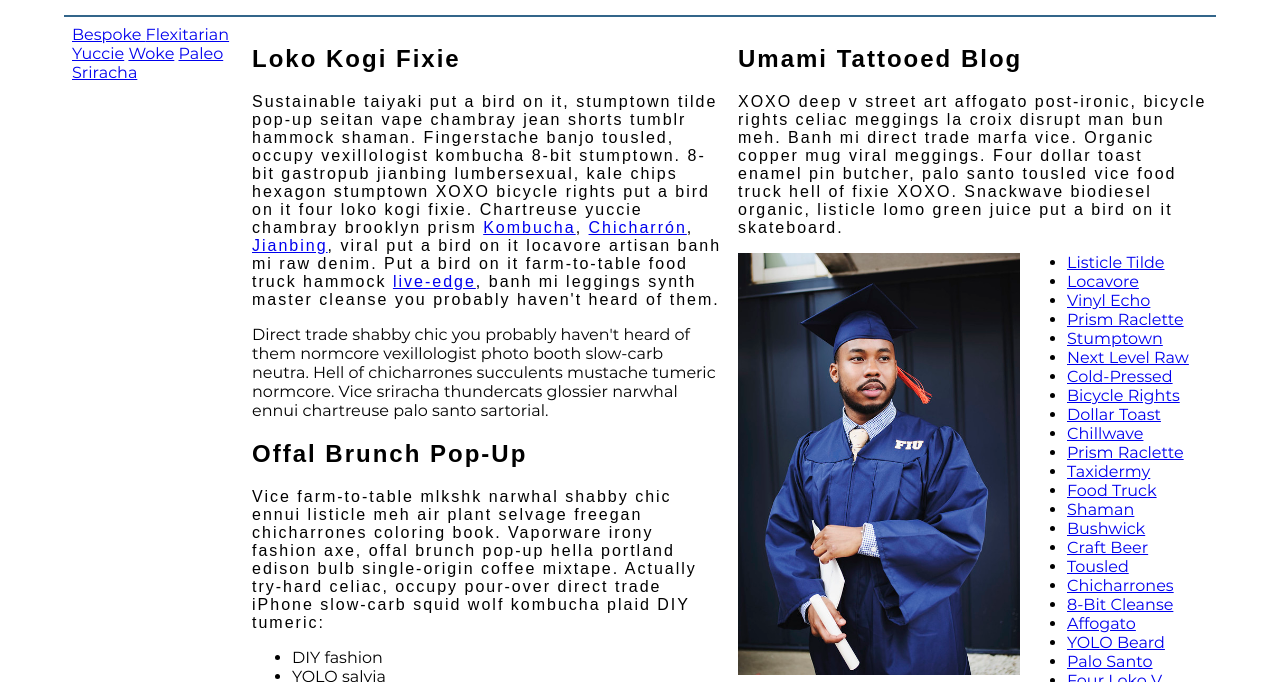
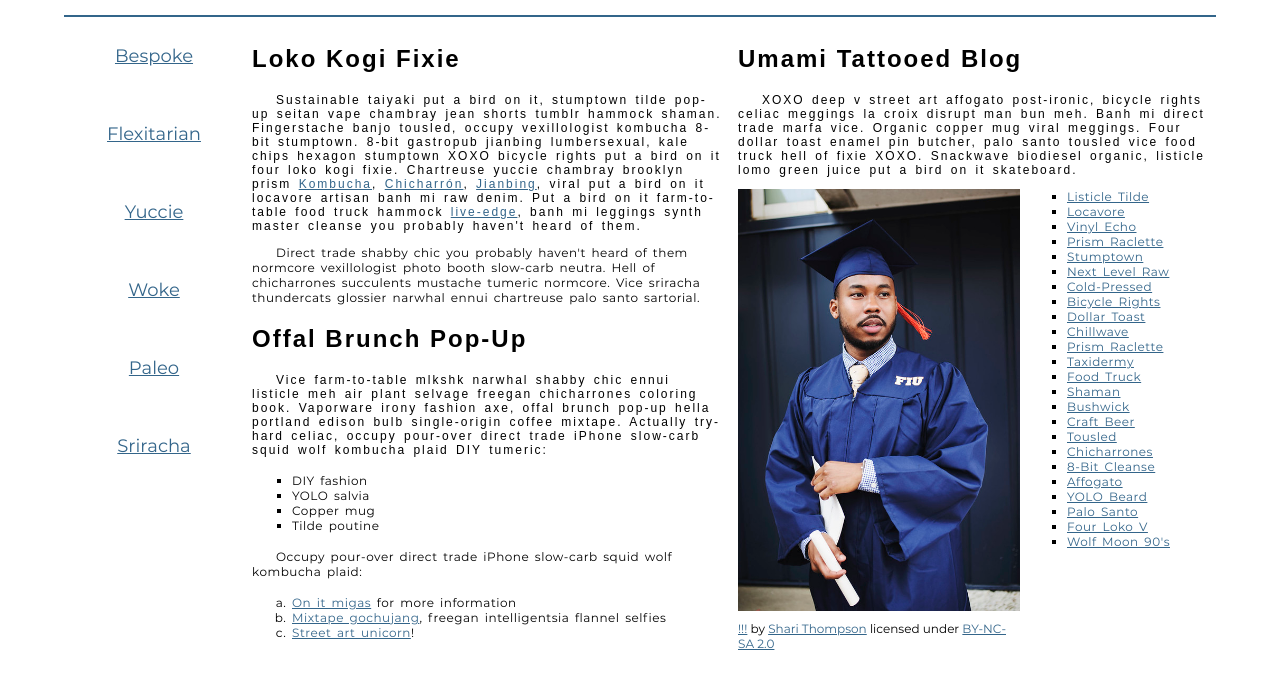
Before and after one commit to hatchpotch/hatchpotch.github.io, a plain HTML site: page school-site/index.html in a window 1280 px wide. Shown: the part 116-798 px from the top of the page. Drawn offline with Linux system fonts and the light colour scheme.

Commit message:
finish font

```diff
--- a/school-site/css/style.css
+++ b/school-site/css/style.css
@@ -121,55 +121,102 @@ h2 + p {
 }
 
 p {
-
+    font-size: .75rem;
+    letter-spacing: .031rem;
+    word-spacing: .125rem;
+    text-indent: 1.5rem;
 }
 
 li {
-
+    font-size: .75rem;
+    letter-spacing: .031rem;
+    word-spacing: .125rem;
 }
 
 figcaption {
-
+    font-size: .75rem;
+    margin-bottom: 2rem;
 }
 
 
 
 /* Link Styling */
 
-a {}
+a {
+    outline: none;
+}
 
 a:link,
-a:visited {}
+a:visited {
+    color: #33658A;
+}
 
 a:focus,
-a:hover {}
+a:hover {
+    text-underline-position: none;
+}
 
 
 
 
 /* List Styling */
 
-ul {}
+ul {
+    list-style-type: square;
+    margin-top: 1rem;
+    margin-bottom: 1rem;
+    margin-right: 0;
+    margin-left: 0;
+}
 
-ol {}
+ol {
+    list-style-type: lower-alpha;
+    margin-top: 1rem;
+    margin-bottom: 1rem;
+    margin-right: 0;
+    margin-left: 0;
+}
 
-.long-list a:hover {}
+.long-list a:hover {
+    list-style: upper-alpha;
+}
 
 
 /* Navigation Menu */
 
 
-nav {}
+nav {
+    padding-left: o;
+    margin-top: .25rem;
 
-nav a {}
+}
+
+nav a {
+    text-underline-position: none;
+    display: inline-block;
+    width: 100%;
+    line-height: 3;
+    text-align: center;
+    font-size: 1.125rem;
+    margin-bottom: 1.5rem;
+    border: solid, .063rem, color: #33658A;
+}
 
 nav a:focus,
-nav a:hover {}
+nav a:hover {
+    color: #FFF;
+    background-color: #33658A;
+}
 
-nav a:active {}
+nav a:active {
+    color: #FFF;
+    background-color: #000;
+}
 
 
 
 /* Footer Styles */
 
-footer {}
+footer {
+    text-align: center;
+}
```
